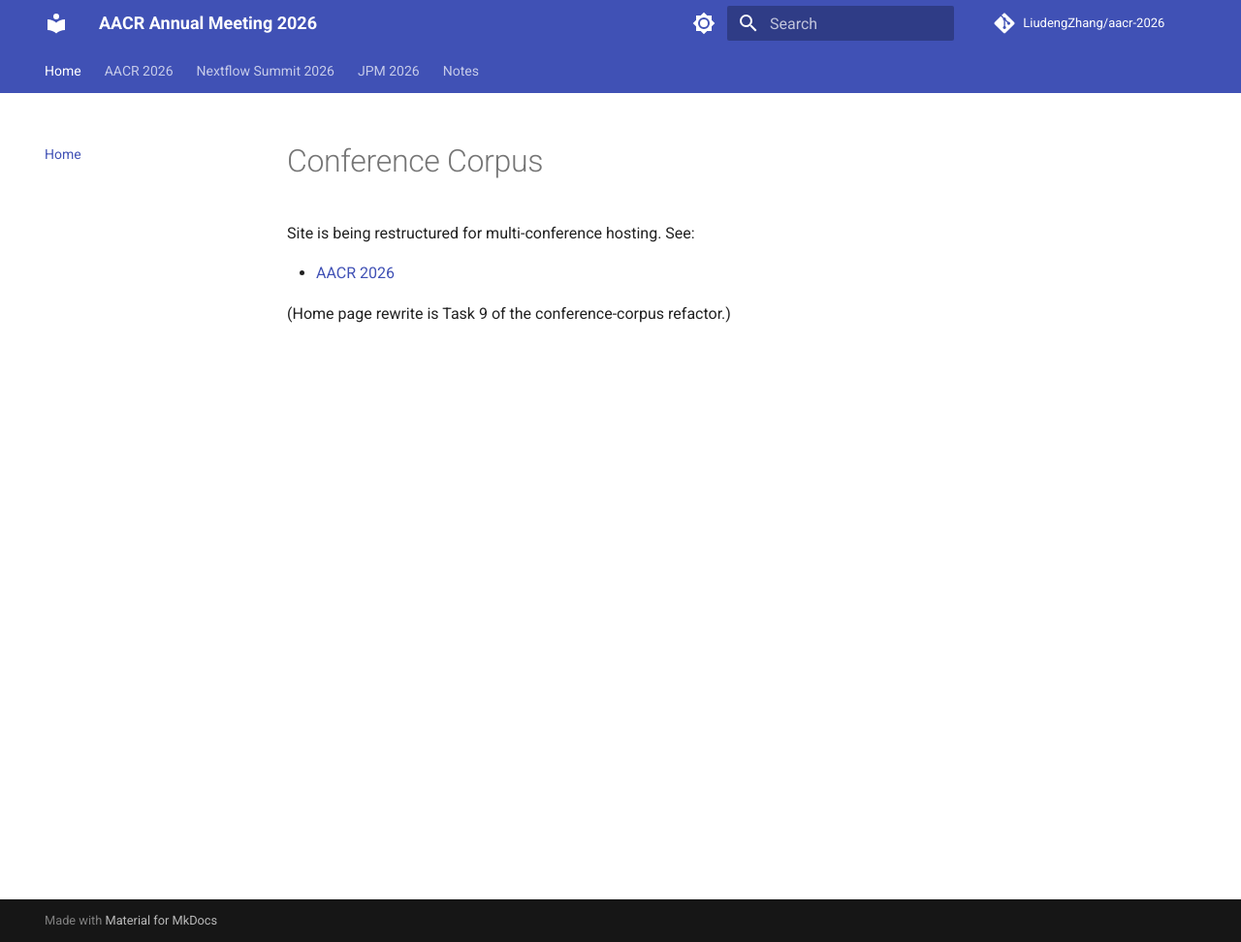
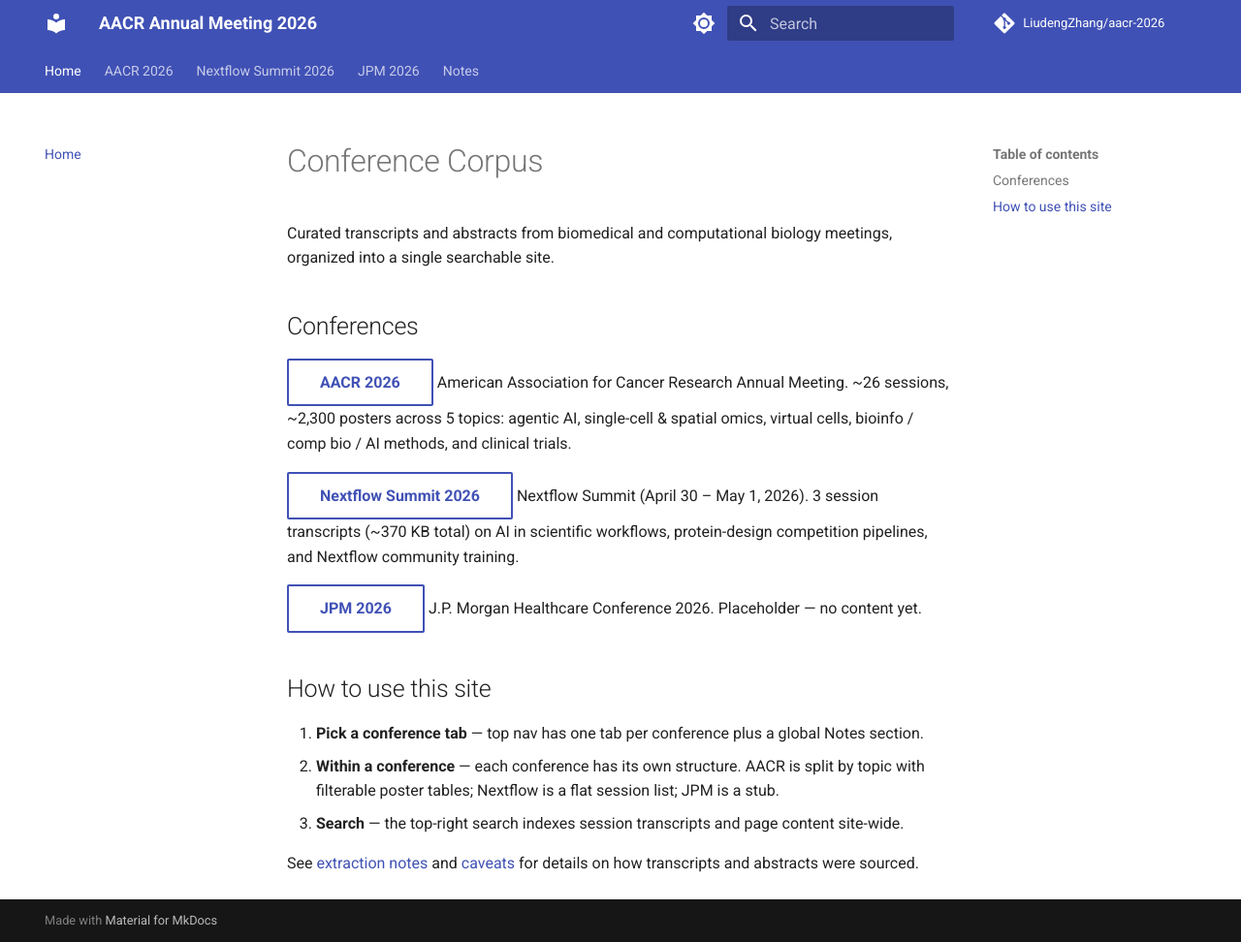
Before and after one commit to LiudengZhang/conference-corpus, an MkDocs documentation site: the page built from docs/index.md, in a window 1280 px wide and 972 px high. Shown: the whole window at 97% size. Built offline with MkDocs 1.6.1 and Material for MkDocs 9.7.7, drawn with Linux system fonts in a browser that asks for light colours; a script that is not in the unit is left out; comment, search, counter and statistics services are not loaded.

Commit message:
ui: rewrite home page as 3-conference card grid

```diff
--- a/docs/index.md
+++ b/docs/index.md
@@ -1,7 +1,22 @@
 # Conference Corpus
 
-Site is being restructured for multi-conference hosting. See:
+Curated transcripts and abstracts from biomedical and computational biology meetings, organized into a single searchable site.
 
-- [AACR 2026](conferences/aacr-2026/)
+## Conferences
 
-(Home page rewrite is Task 9 of the conference-corpus refactor.)
+[**AACR 2026**](conferences/aacr-2026/){ .md-button }
+American Association for Cancer Research Annual Meeting. ~26 sessions, ~2,300 posters across 5 topics: agentic AI, single-cell & spatial omics, virtual cells, bioinfo / comp bio / AI methods, and clinical trials.
+
+[**Nextflow Summit 2026**](conferences/nextflow-2026/){ .md-button }
+Nextflow Summit (April 30 – May 1, 2026). 3 session transcripts (~370 KB total) on AI in scientific workflows, protein-design competition pipelines, and Nextflow community training.
+
+[**JPM 2026**](conferences/jpm-2026/){ .md-button }
+J.P. Morgan Healthcare Conference 2026. Placeholder — no content yet.
+
+## How to use this site
+
+1. **Pick a conference tab** — top nav has one tab per conference plus a global Notes section.
+2. **Within a conference** — each conference has its own structure. AACR is split by topic with filterable poster tables; Nextflow is a flat session list; JPM is a stub.
+3. **Search** — the top-right search indexes session transcripts and page content site-wide.
+
+See [extraction notes](notes/extraction.md) and [caveats](notes/caveats.md) for details on how transcripts and abstracts were sourced.
```
